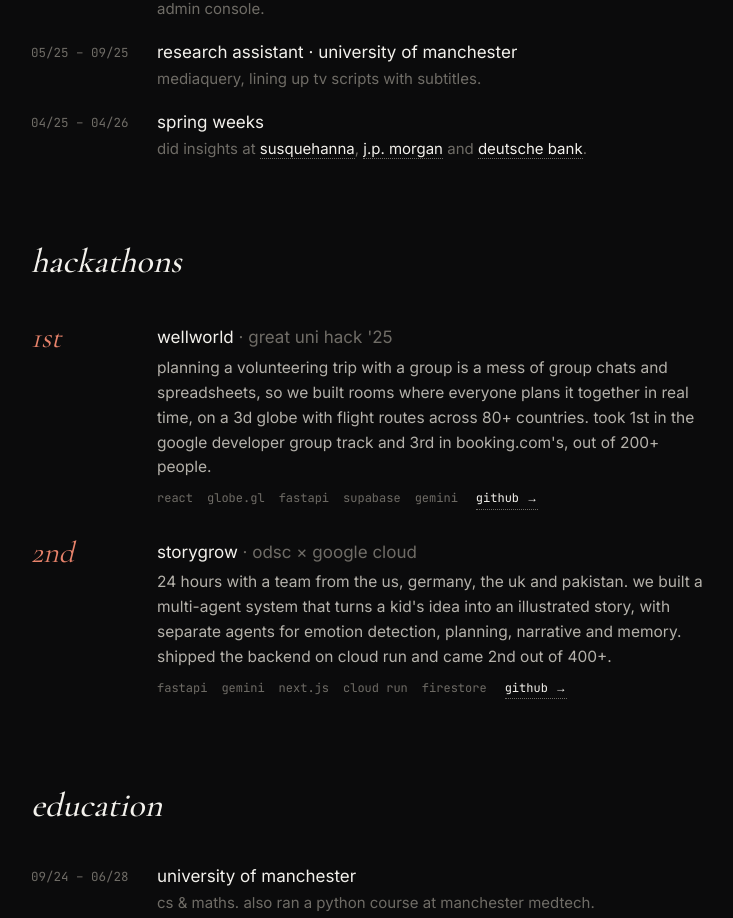
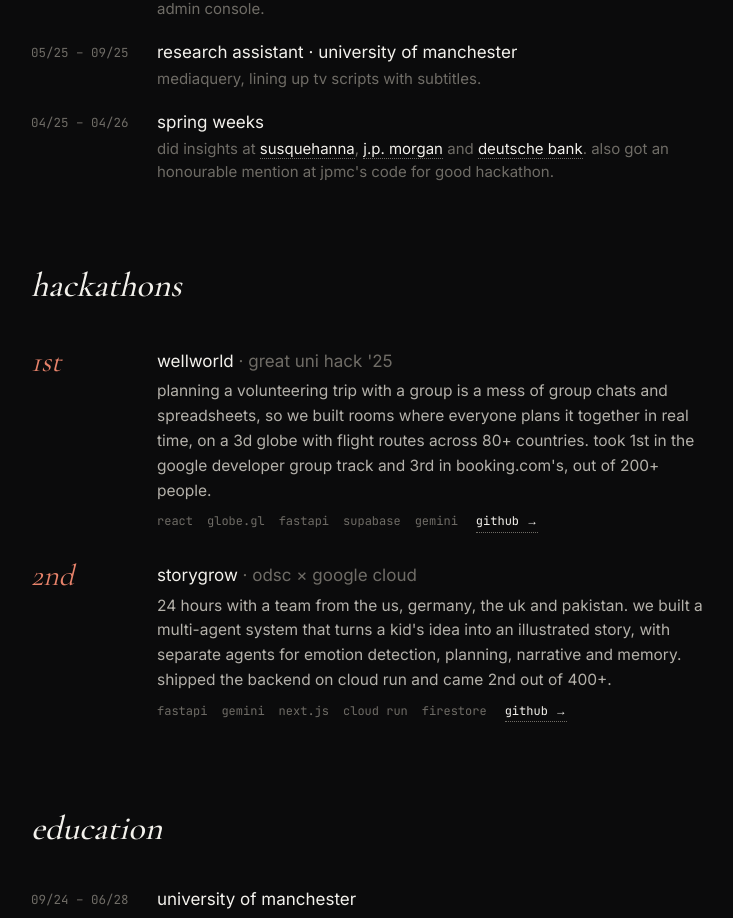
Before and after one commit to Akbari06/ish-web, a Next.js app: page / in a window 1280 px wide. Shown: the part 1158-2076 px from the top of the page, without its empty margins (273-1006 px from the left). Built offline with nearby package versions, Linux system fonts and the light colour scheme.

Commit message:
Mention Code for Good honourable mention under spring weeks
Co-Authored-By: Claude Opus 5.5 <noreply@anthropic.com>
Claude-Session: https://claude.ai/code/session_014vB6cNyXfbZvWcPw9iY8XT

```diff
--- a/app/data/experience.json
+++ b/app/data/experience.json
@@ -23,6 +23,7 @@
     "end": "04/26",
     "title": "spring weeks",
     "description": "did insights at",
+    "note": "also got an honourable mention at jpmc's code for good hackathon.",
     "links": [
       { "name": "susquehanna", "url": "https://sig.com" },
       { "name": "j.p. morgan", "url": "https://www.jpmorganchase.com" },
--- a/app/page.tsx
+++ b/app/page.tsx
@@ -14,6 +14,7 @@ type Entry = {
   description: string;
   now?: boolean;
   links?: Link[];
+  note?: string;
 };
 
 function joinLinks(links: Link[]) {
@@ -40,6 +41,7 @@ function DatedList({ items }: { items: Entry[] }) {
             <span className="s">
               {item.description}
               {item.links && <> {joinLinks(item.links)}.</>}
+              {item.note && <> {item.note}</>}
             </span>
           </span>
         </li>
```
